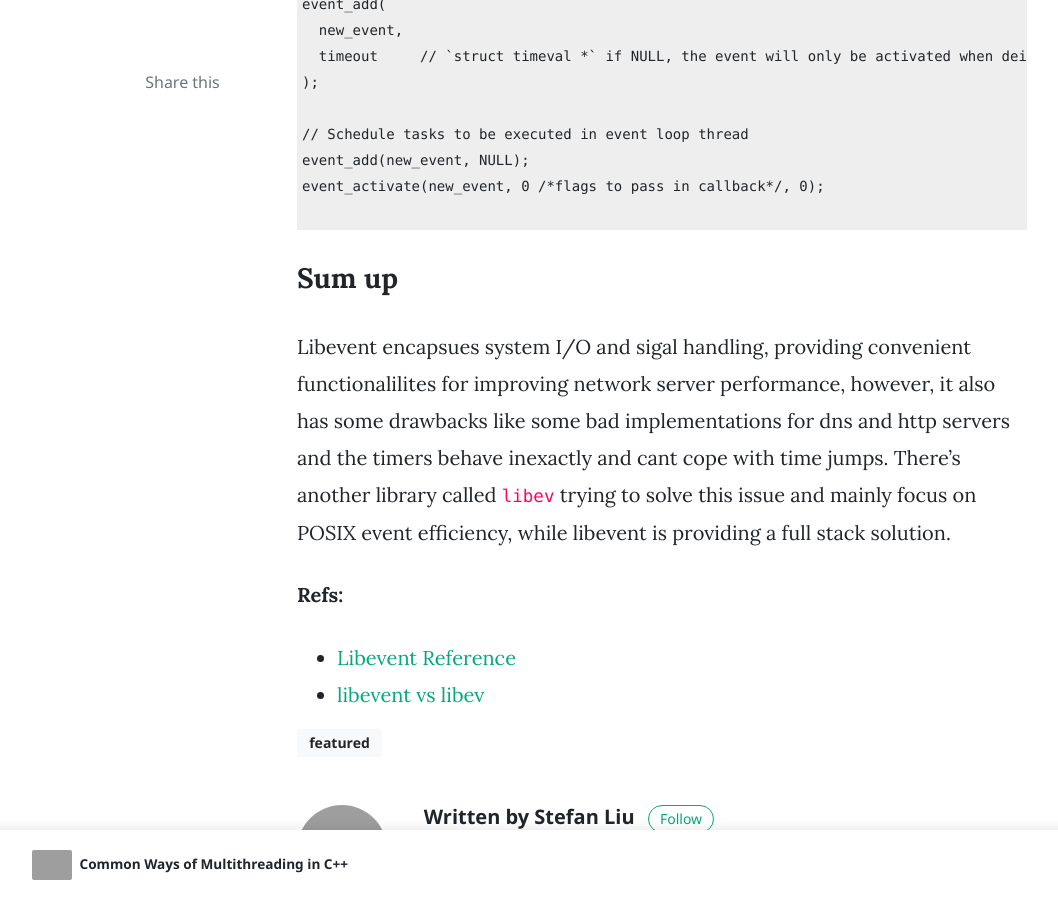
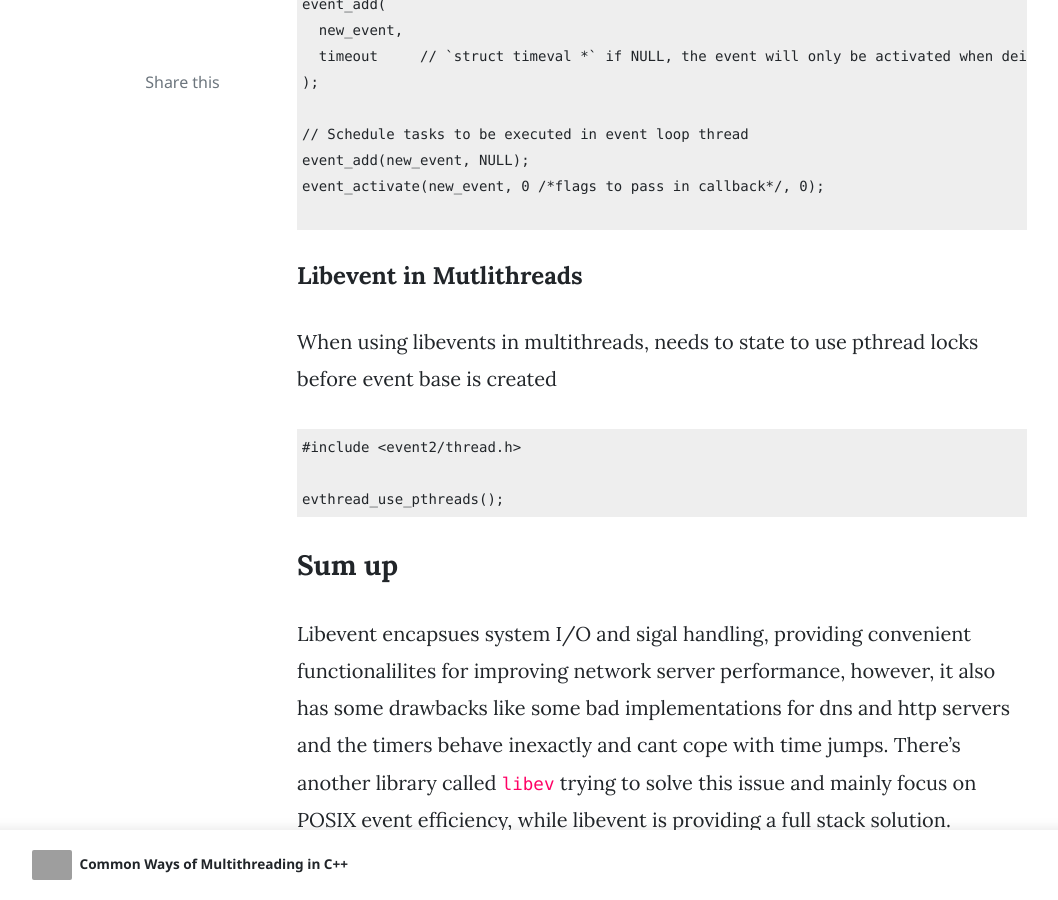
Before and after one commit to devfans/devfans.github.io, a Jekyll site: the page built from _posts/2019-12-02-libevent-for-event-driving-network-servers.md, in a window 1280 px wide and 900 px high, scrolled down 8269 px, cut to the strip 0-900 px from the top of the window. Shown: the whole strip, without its empty margins (73-1131 px from the left). Built offline with Jekyll 4.4.1, drawn with Linux system fonts in a browser that asks for light colours; nearby versions of some CDN libraries; comment, search, counter and statistics services are not loaded; grey boxes are pictures that could not be loaded.

Commit message:
Add stock pic for libevent post and add multithreading notes

````diff
--- a/_posts/2019-12-02-libevent-for-event-driving-network-servers.md
+++ b/_posts/2019-12-02-libevent-for-event-driving-network-servers.md
@@ -296,6 +296,16 @@
 
 ```
 
+#### Libevent in Mutlithreads
+
+When using libevents in multithreads, needs to state to use pthread locks before event base is created
+
+```
+#include <event2/thread.h>
+
+evthread_use_pthreads();
+```
+
 
 ### Sum up
 
````
Also changed, not shown: other parts of _posts/2019-12-02-libevent-for-event-driving-network-servers.md (+1 -1 lines).
